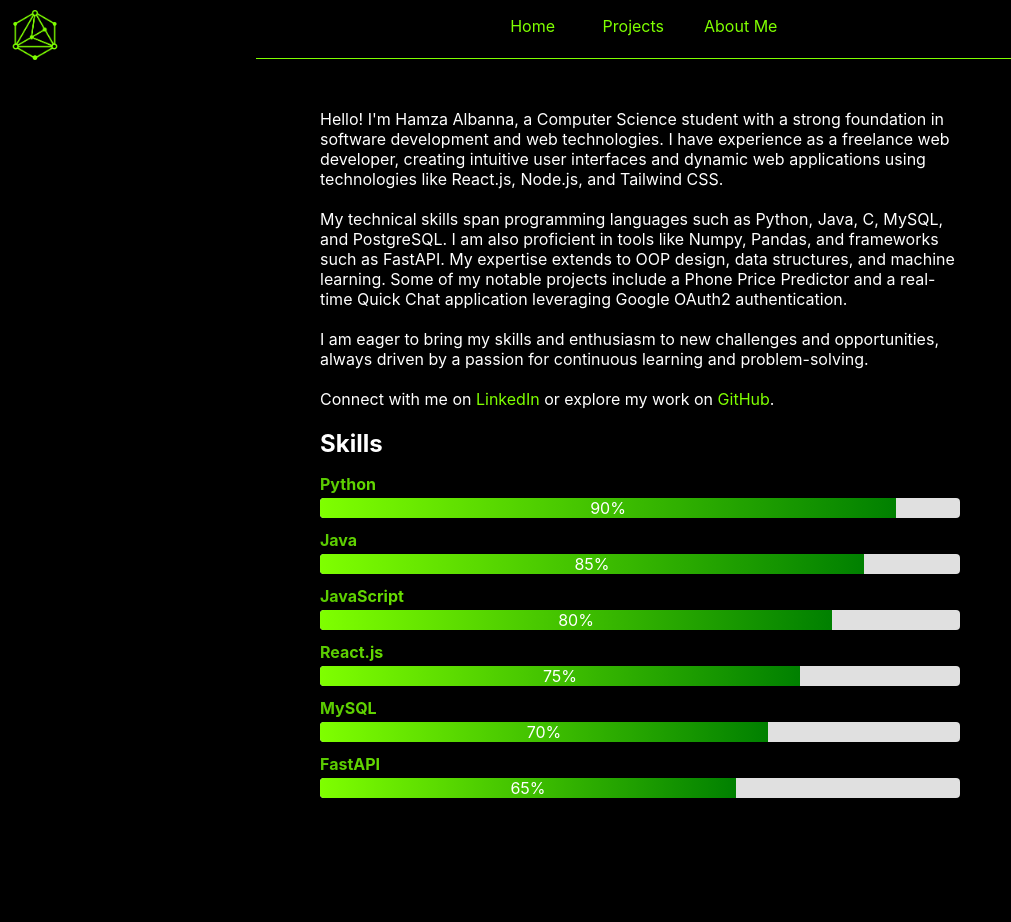
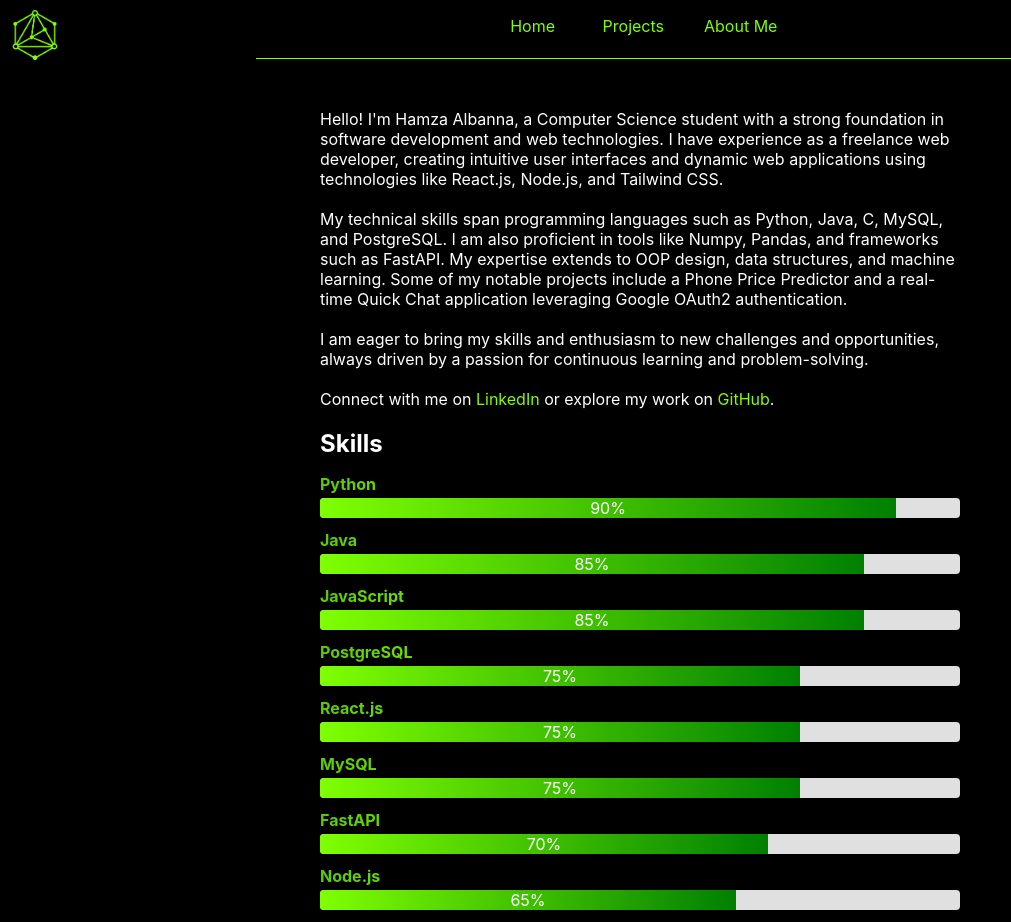
Before and after one commit to Ha-banna/Personal-Profile, a React (Create React App) app: page /aboutme in a window 1280 px wide. Shown: the whole page, without its empty margins (0-1011 px from the left). Before the commit the page ends 810 px from the top, so only its background shows below. Built offline with nearby package versions, Linux system fonts and the light colour scheme; no server answers.

Commit message:
updated about me page

```diff
--- a/src/app/Components/Skills/Skills.tsx
+++ b/src/app/Components/Skills/Skills.tsx
@@ -4,10 +4,12 @@ export default function Skills() {
     const skills = [
         { name: 'Python', proficiency: 90 },
         { name: 'Java', proficiency: 85 },
-        { name: 'JavaScript', proficiency: 80 },
+        { name: 'JavaScript', proficiency: 85 },
+        { name: 'PostgreSQL', proficiency: 75 },
         { name: 'React.js', proficiency: 75 },
-        { name: 'MySQL', proficiency: 70 },
-        { name: 'FastAPI', proficiency: 65 },
+        { name: 'MySQL', proficiency: 75 },
+        { name: 'FastAPI', proficiency: 70 },
+        { name: 'Node.js', proficiency: 65 },
     ];
 
     return (
```
